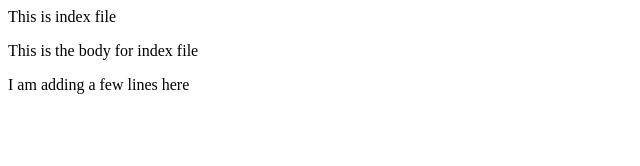
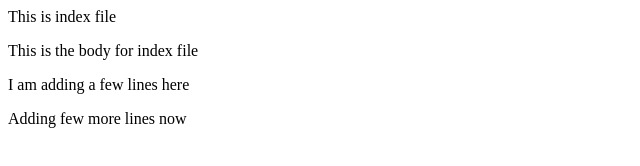
Before and after one commit to pratikkotadia/pk-git-test-repo, a plain HTML site: page index.html in a window 1280 px wide. Shown: the whole page, without its empty margins (0-640 px from the left). Drawn offline with Linux system fonts and the light colour scheme.

Commit message:
Added few more changes to index file - iss53 branch

```diff
--- a/index.html
+++ b/index.html
@@ -2,4 +2,6 @@
 <body>
       <p> This is the body for index file </p>
       <p> I am adding a few lines here </p>
+
+      <p> Adding few more lines now </p>
 <body>
```
